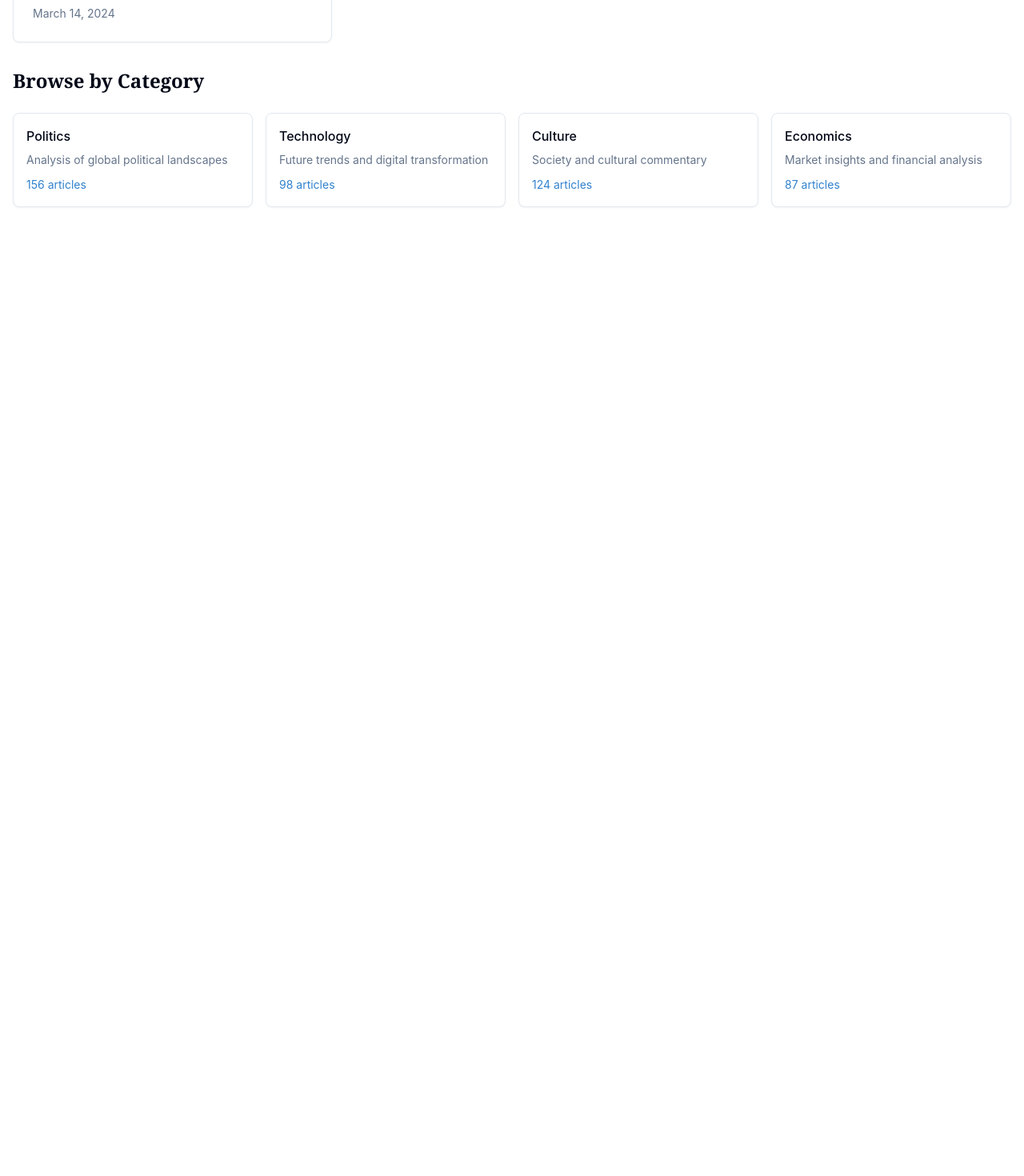
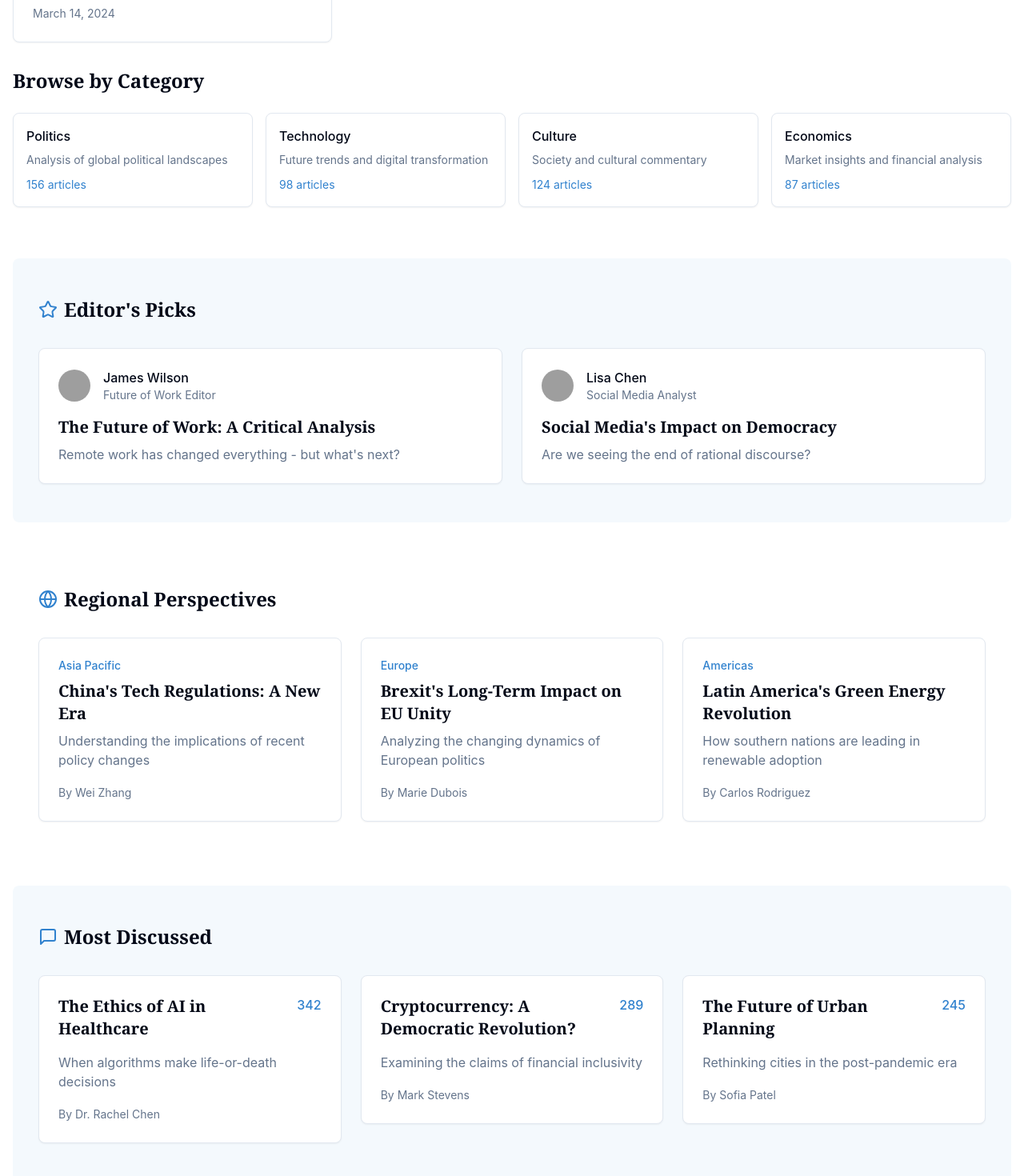
Before and after one commit to Webnik/newsopinions, a React (Vite) app: page / in a window 1280 px wide. Shown: the part 1162-2632 px from the top of the page at 80% size. Before the commit the page ends 1485 px from the top, so only its background shows below. Built offline with nearby package versions, Linux system fonts and the light colour scheme; grey boxes are pictures that could not be loaded.

Commit message:
Add sections and enable links
Enhanced the application by adding more sections and ensuring that links and navigation systems are functional.
[skip gpt_engineer]

```diff
--- a/src/components/ArticleCard.tsx
+++ b/src/components/ArticleCard.tsx
@@ -2,6 +2,7 @@ import { Card, CardContent, CardHeader } from "@/components/ui/card";
 import { Avatar, AvatarFallback, AvatarImage } from "@/components/ui/avatar";
 
 interface ArticleCardProps {
+  id?: string;
   title: string;
   excerpt: string;
   author: {
@@ -26,7 +27,7 @@ export function ArticleCard({ title, excerpt, author, date }: ArticleCardProps)
             <p className="text-sm text-muted-foreground">{author.role}</p>
           </div>
         </div>
-        <h3 className="font-serif text-2xl font-bold hover:text-accent transition-colors cursor-pointer">
+        <h3 className="font-serif text-2xl font-bold hover:text-accent transition-colors">
           {title}
         </h3>
       </CardHeader>
--- /dev/null
+++ b/src/components/EditorsPicks.tsx
@@ -0,0 +1,64 @@
+import { Card, CardContent } from "@/components/ui/card";
+import { Avatar, AvatarFallback, AvatarImage } from "@/components/ui/avatar";
+import { Star } from "lucide-react";
+import { Link } from "react-router-dom";
+
+const editorsPicks = [
+  {
+    id: "4",
+    title: "The Future of Work: A Critical Analysis",
+    excerpt: "Remote work has changed everything - but what's next?",
+    author: {
+      name: "James Wilson",
+      image: "https://i.pravatar.cc/150?u=james",
+      role: "Future of Work Editor"
+    },
+    date: "March 13, 2024"
+  },
+  {
+    id: "5",
+    title: "Social Media's Impact on Democracy",
+    excerpt: "Are we seeing the end of rational discourse?",
+    author: {
+      name: "Lisa Chen",
+      image: "https://i.pravatar.cc/150?u=lisa",
+      role: "Social Media Analyst"
+    },
+    date: "March 12, 2024"
+  }
+];
+
+export function EditorsPicks() {
+  return (
+    <section className="py-12 bg-accent/5 rounded-lg my-8">
+      <div className="container mx-auto">
+        <div className="flex items-center gap-2 mb-8">
+          <Star className="text-accent h-6 w-6" />
+          <h2 className="font-serif text-2xl font-bold">Editor's Picks</h2>
+        </div>
+        <div className="grid md:grid-cols-2 gap-6">
+          {editorsPicks.map((pick) => (
+            <Link key={pick.id} to={`/article/${pick.id}`}>
+              <Card className="hover:shadow-lg transition-shadow">
+                <CardContent className="p-6">
+                  <div className="flex items-center space-x-4 mb-4">
+                    <Avatar>
+                      <AvatarImage src={pick.author.image} alt={pick.author.name} />
+                      <AvatarFallback>{pick.author.name[0]}</AvatarFallback>
+                    </Avatar>
+                    <div>
+                      <h4 className="font-medium">{pick.author.name}</h4>
+                      <p className="text-sm text-muted-foreground">{pick.author.role}</p>
+                    </div>
+                  </div>
+                  <h3 className="font-serif text-xl font-bold mb-2">{pick.title}</h3>
+                  <p className="text-muted-foreground">{pick.excerpt}</p>
+                </CardContent>
+              </Card>
+            </Link>
+          ))}
+        </div>
+      </div>
+    </section>
+  );
+}
--- /dev/null
+++ b/src/components/MostDiscussed.tsx
@@ -0,0 +1,58 @@
+import { Card, CardContent } from "@/components/ui/card";
+import { MessageSquare } from "lucide-react";
+import { Link } from "react-router-dom";
+
+const discussions = [
+  {
+    id: "9",
+    title: "The Ethics of AI in Healthcare",
+    comments: 342,
+    author: "Dr. Rachel Chen",
+    excerpt: "When algorithms make life-or-death decisions"
+  },
+  {
+    id: "10",
+    title: "Cryptocurrency: A Democratic Revolution?",
+    comments: 289,
+    author: "Mark Stevens",
+    excerpt: "Examining the claims of financial inclusivity"
+  },
+  {
+    id: "11",
+    title: "The Future of Urban Planning",
+    comments: 245,
+    author: "Sofia Patel",
+    excerpt: "Rethinking cities in the post-pandemic era"
+  }
+];
+
+export function MostDiscussed() {
+  return (
+    <section className="py-12 bg-accent/5 rounded-lg my-8">
+      <div className="container mx-auto">
+        <div className="flex items-center gap-2 mb-8">
+          <MessageSquare className="text-accent h-6 w-6" />
+          <h2 className="font-serif text-2xl font-bold">Most Discussed</h2>
+        </div>
+        <div className="grid md:grid-cols-3 gap-6">
+          {discussions.map((item) => (
+            <Link key={item.id} to={`/article/${item.id}`}>
+              <Card className="hover:shadow-lg transition-shadow">
+                <CardContent className="p-6">
+                  <div className="flex justify-between items-start mb-4">
+                    <h3 className="font-serif text-xl font-bold">{item.title}</h3>
+                    <span className="text-accent font-medium">
+                      {item.comments}
+                    </span>
+                  </div>
+                  <p className="text-muted-foreground mb-4">{item.excerpt}</p>
+                  <span className="text-sm text-muted-foreground">By {item.author}</span>
+                </CardContent>
+              </Card>
+            </Link>
+          ))}
+        </div>
+      </div>
+    </section>
+  );
+}
--- /dev/null
+++ b/src/components/RegionalPerspectives.tsx
@@ -0,0 +1,56 @@
+import { Card, CardContent } from "@/components/ui/card";
+import { Globe } from "lucide-react";
+import { Link } from "react-router-dom";
+
+const regions = [
+  {
+    id: "6",
+    region: "Asia Pacific",
+    title: "China's Tech Regulations: A New Era",
+    author: "Wei Zhang",
+    excerpt: "Understanding the implications of recent policy changes"
+  },
+  {
+    id: "7",
+    region: "Europe",
+    title: "Brexit's Long-Term Impact on EU Unity",
+    author: "Marie Dubois",
+    excerpt: "Analyzing the changing dynamics of European politics"
+  },
+  {
+    id: "8",
+    region: "Americas",
+    title: "Latin America's Green Energy Revolution",
+    author: "Carlos Rodriguez",
+    excerpt: "How southern nations are leading in renewable adoption"
+  }
+];
+
+export function RegionalPerspectives() {
+  return (
+    <section className="py-12">
+      <div className="container mx-auto">
+        <div className="flex items-center gap-2 mb-8">
+          <Globe className="text-accent h-6 w-6" />
+          <h2 className="font-serif text-2xl font-bold">Regional Perspectives</h2>
+        </div>
+        <div className="grid md:grid-cols-3 gap-6">
+          {regions.map((item) => (
+            <Link key={item.id} to={`/article/${item.id}`}>
+              <Card className="hover:shadow-lg transition-shadow">
+                <CardContent className="p-6">
+                  <span className="text-sm font-medium text-accent mb-2 block">
+                    {item.region}
+                  </span>
+                  <h3 className="font-serif text-xl font-bold mb-2">{item.title}</h3>
+                  <p className="text-muted-foreground mb-4">{item.excerpt}</p>
+                  <span className="text-sm text-muted-foreground">By {item.author}</span>
+                </CardContent>
+              </Card>
+            </Link>
+          ))}
+        </div>
+      </div>
+    </section>
+  );
+}
--- a/src/components/TrendingOpinions.tsx
+++ b/src/components/TrendingOpinions.tsx
@@ -1,18 +1,22 @@
 import { Card, CardContent } from "@/components/ui/card";
 import { ArrowRight } from "lucide-react";
+import { Link } from "react-router-dom";
 
 const trendingOpinions = [
   {
+    id: "12",
     title: "Why AI Won't Replace Human Creativity",
     author: "Dr. Emma Chen",
     reads: "12.5K"
   },
   {
+    id: "13",
     title: "The Real Cost of Green Energy Transition",
     author: "Michael Rodriguez",
     reads: "10.2K"
   },
   {
+    id: "14",
     title: "Democracy's Digital Future",
     author: "Sarah Williams",
     reads: "8.7K"
@@ -24,8 +28,9 @@ export function TrendingOpinions() {
     <section className="py-8">
       <h2 className="font-serif text-2xl font-bold mb-6">Trending Opinions</h2>
       <div className="space-y-4">
-        {trendingOpinions.map((opinion, index) => (
-          <Card key={index} className="hover:shadow-md transition-shadow cursor-pointer">
+        {trendingOpinions.map((opinion) => (
+          <Link key={opinion.id} to={`/article/${opinion.id}`}>
+            <Card className="hover:shadow-md transition-shadow">
               <CardContent className="p-4">
                 <div className="flex items-center justify-between">
                   <div>
@@ -39,6 +44,7 @@ export function TrendingOpinions() {
                 </div>
               </CardContent>
             </Card>
+          </Link>
         ))}
       </div>
     </section>
--- a/src/pages/Index.tsx
+++ b/src/pages/Index.tsx
@@ -3,6 +3,10 @@ import { FeaturedOpinion } from "@/components/FeaturedOpinion";
 import { ArticleCard } from "@/components/ArticleCard";
 import { TrendingOpinions } from "@/components/TrendingOpinions";
 import { CategorySection } from "@/components/CategorySection";
+import { EditorsPicks } from "@/components/EditorsPicks";
+import { RegionalPerspectives } from "@/components/RegionalPerspectives";
+import { MostDiscussed } from "@/components/MostDiscussed";
+import { Link } from "react-router-dom";
 
 const featuredArticle = {
   title: "The Real Impact of AI on Modern Journalism",
@@ -17,6 +21,7 @@ const featuredArticle = {
 
 const articles = [
   {
+    id: "1",
     title: "Democracy's Digital Dilemma",
     excerpt: "How social media shapes political discourse in unexpected ways",
     author: {
@@ -27,6 +32,7 @@ const articles = [
     date: "March 15, 2024"
   },
   {
+    id: "2",
     title: "The Economics of Innovation",
     excerpt: "Why some breakthrough technologies fail to reach mass adoption",
     author: {
@@ -37,6 +43,7 @@ const articles = [
     date: "March 14, 2024"
   },
   {
+    id: "3",
     title: "Climate Change: Beyond the Headlines",
     excerpt: "A deeper look at environmental policy and its real-world impact",
     author: {
@@ -54,15 +61,19 @@ const Index = () => {
       <Navigation />
       <main className="container mx-auto px-4 py-8">
         <section className="mb-12">
-          <FeaturedOpinion {...featuredArticle} />
+          <Link to="/article/featured">
+            <FeaturedOpinion {...featuredArticle} />
+          </Link>
         </section>
 
         <div className="grid lg:grid-cols-3 gap-8">
           <div className="lg:col-span-2">
             <h2 className="font-serif text-3xl font-bold mb-8">Latest Opinions</h2>
             <div className="grid md:grid-cols-2 gap-6">
-              {articles.map((article, index) => (
-                <ArticleCard key={index} {...article} />
+              {articles.map((article) => (
+                <Link key={article.id} to={`/article/${article.id}`}>
+                  <ArticleCard {...article} />
+                </Link>
               ))}
             </div>
           </div>
@@ -73,6 +84,9 @@ const Index = () => {
         </div>
 
         <CategorySection />
+        <EditorsPicks />
+        <RegionalPerspectives />
+        <MostDiscussed />
       </main>
     </div>
   );
```
Lines whose indentation alone changed are shown as unchanged.
